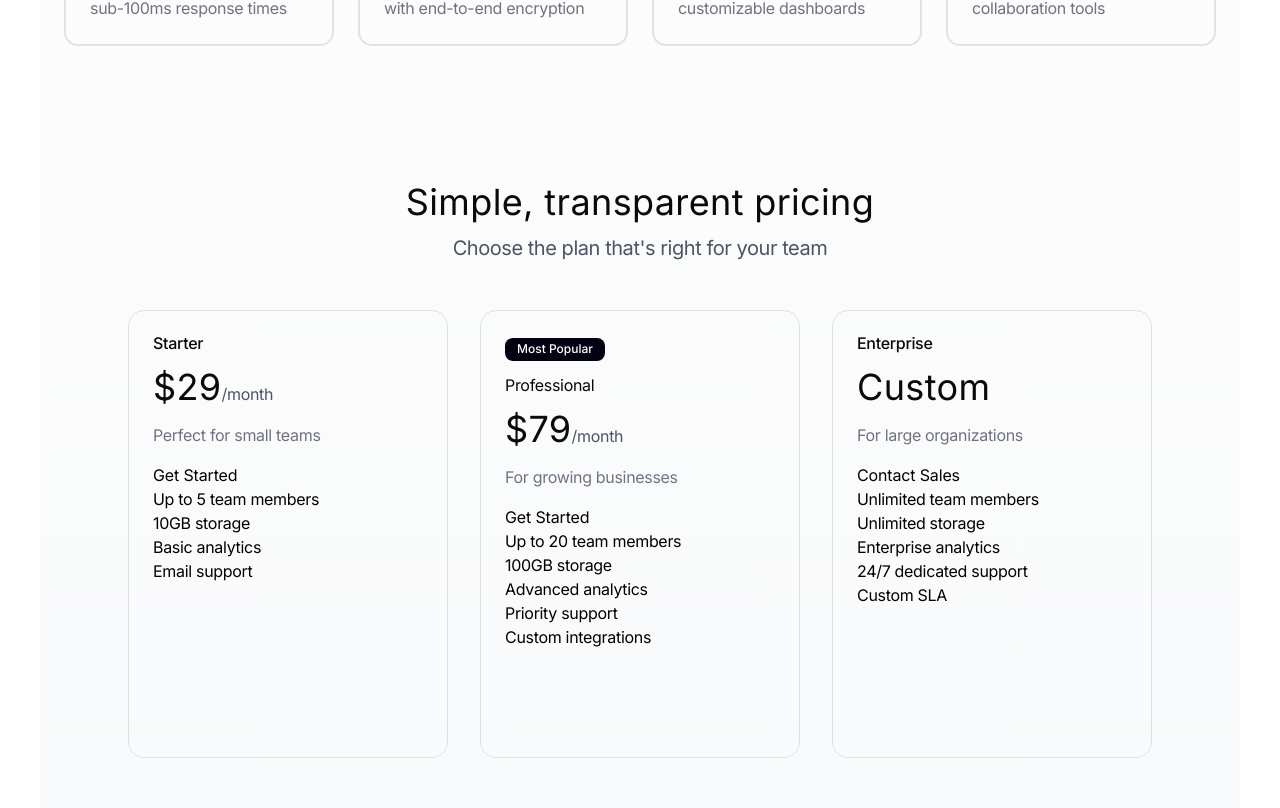
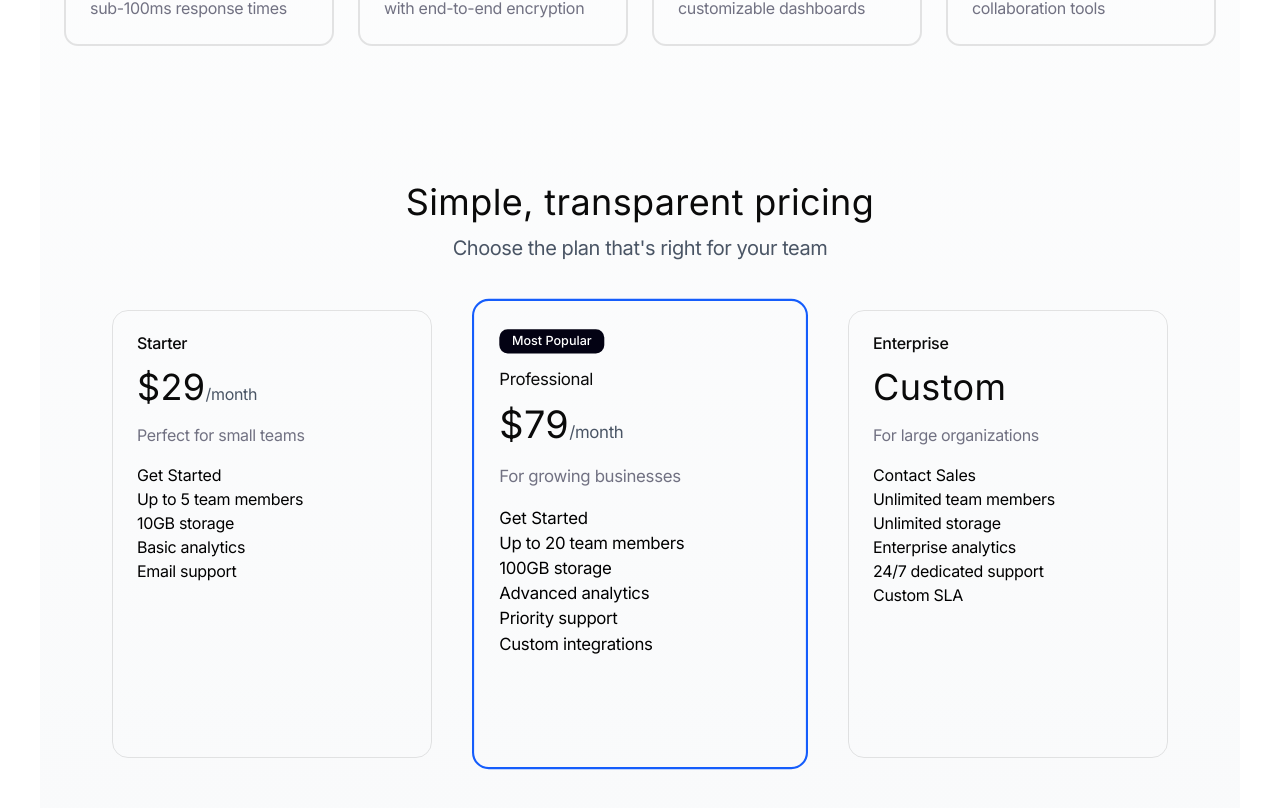
Before and after one commit to SasanTazayoni/detailify, a React (Vite) app: page / in a window 1280 px wide. Shown: the part 1119-1927 px from the top of the page. Built offline with nearby package versions, Linux system fonts and the light colour scheme.

Commit message:
Adjust styling of professional tier card to make it stand out more and adjust gaps between cards accordingly

```diff
--- a/src/components/Pricing.tsx
+++ b/src/components/Pricing.tsx
@@ -13,7 +13,7 @@ function Pricing() {
         </p>
       </header>
 
-      <div className="flex flex-col md:flex-row justify-center items-center gap-8">
+      <div className="flex flex-col md:flex-row justify-center items-center gap-12">
         <div className="border border-[rgba(0,0,0,0.1)] rounded-2xl p-6 text-left w-[320px] h-[448px]">
           <header>
             <h3 className="dark-text font-medium tracking-[-0.31px] leading-4 mb-4">
@@ -40,7 +40,7 @@ function Pricing() {
           </div>
         </div>
 
-        <div className="border border-[rgba(0,0,0,0.1)] rounded-2xl p-6 text-left w-[320px] h-[448px]">
+        <div className="popular-card border-2 border-[#155DFC] scale-[1.05] rounded-2xl p-6 text-left w-[320px] h-[448px]">
           <header>
             <span className="badge text-white font-medium px-2 py-0.5 text-xs leading-4 inline-flex items-center justify-center w-[100px] h-[23px] text-center mb-4">
               Most Popular
```
